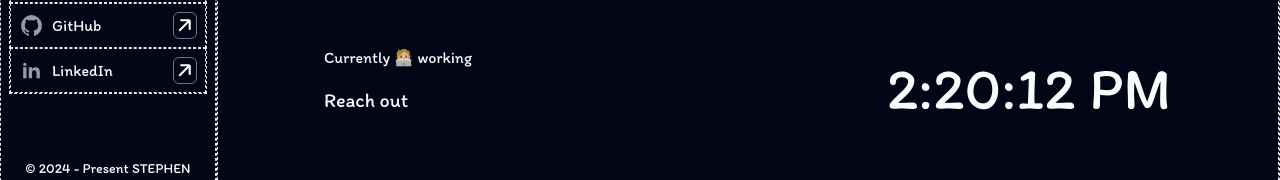
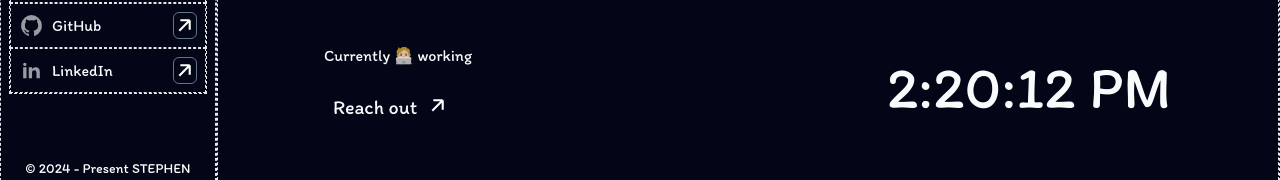
Before and after one commit to DemoStephen/portfolio, a React (Vite) app: page / in a window 1280 px wide. Shown: the part 604-784 px from the top of the page. Built offline with nearby package versions, Linux system fonts and the light colour scheme; a web font is replaced by a local one.

Commit message:
Updated UI

```diff
--- a/src/UI/Footer.jsx
+++ b/src/UI/Footer.jsx
@@ -1,4 +1,5 @@
 import { useEffect, useState } from "react";
+import { SeeMoreIcon } from "./SVGs";
 
 export default function Footer() {
   const [message, setMessage] = useState(true);
@@ -44,7 +45,12 @@ export default function Footer() {
           Currently{" "}
           {message ? <span>🧑🏼&zwj;💻 working </span> : <span>💤 crashed</span>}{" "}
         </p>
-        <button className="py-2 lg:py-4 text-xl">Reach out</button>
+        <a href="mailto:adewalestephennifemi@gmail.com">
+          <button className="p-2 text-xl flex items-start gap-2 border border-transparent hover:border-slate-50 border-dashed rounded-lg mt-4">
+            Reach out
+            <SeeMoreIcon />
+          </button>
+        </a>
       </div>
 
       <div className="text-3xl md:text-6xl">{time}</div>
--- a/src/UI/Header.jsx
+++ b/src/UI/Header.jsx
@@ -16,9 +16,11 @@ export default function Header() {
             About
           </button>
         </Link>
-        <button className="border-dashed px-8 py-3 rounded-lg border flex items-center gap-2">
-          <Copy /> E-Mail
-        </button>
+        <a href="mailto:adewalestephennifemi@gmail.com">
+          <button className="border-dashed px-8 py-3 rounded-lg border flex items-center gap-2">
+            <Copy /> E-Mail
+          </button>
+        </a>
       </div>
     </header>
   );
--- a/src/UI/Navigation.jsx
+++ b/src/UI/Navigation.jsx
@@ -28,7 +28,7 @@ export default function Navigation() {
       style={{ scrollbarWidth: "none" }}
       className={`flex flex-col justify-between border-dashed font-medium w-full ${
         sideBarWidth ? "lg:w-20" : "lg:w-64"
-      } px-[5%] py-1 lg:px-2 lg:py-4 h-auto lg:min-h-screen  bg-slate-950 sticky md:top-0 bottom-0 lg:relative border lg:overflow-scroll gap-4 z-50`}
+      } px-[5%] py-1 lg:px-2 lg:py-4 h-auto lg:min-h-screen  bg-slate-950 sticky md:top-0 bottom-0 lg:relative border lg:overflow-scroll gap-4 z-50 transition-all`}
     >
       <ColapseNavBar
         handleSideBarWidth={handleSideBarWidth}
```
